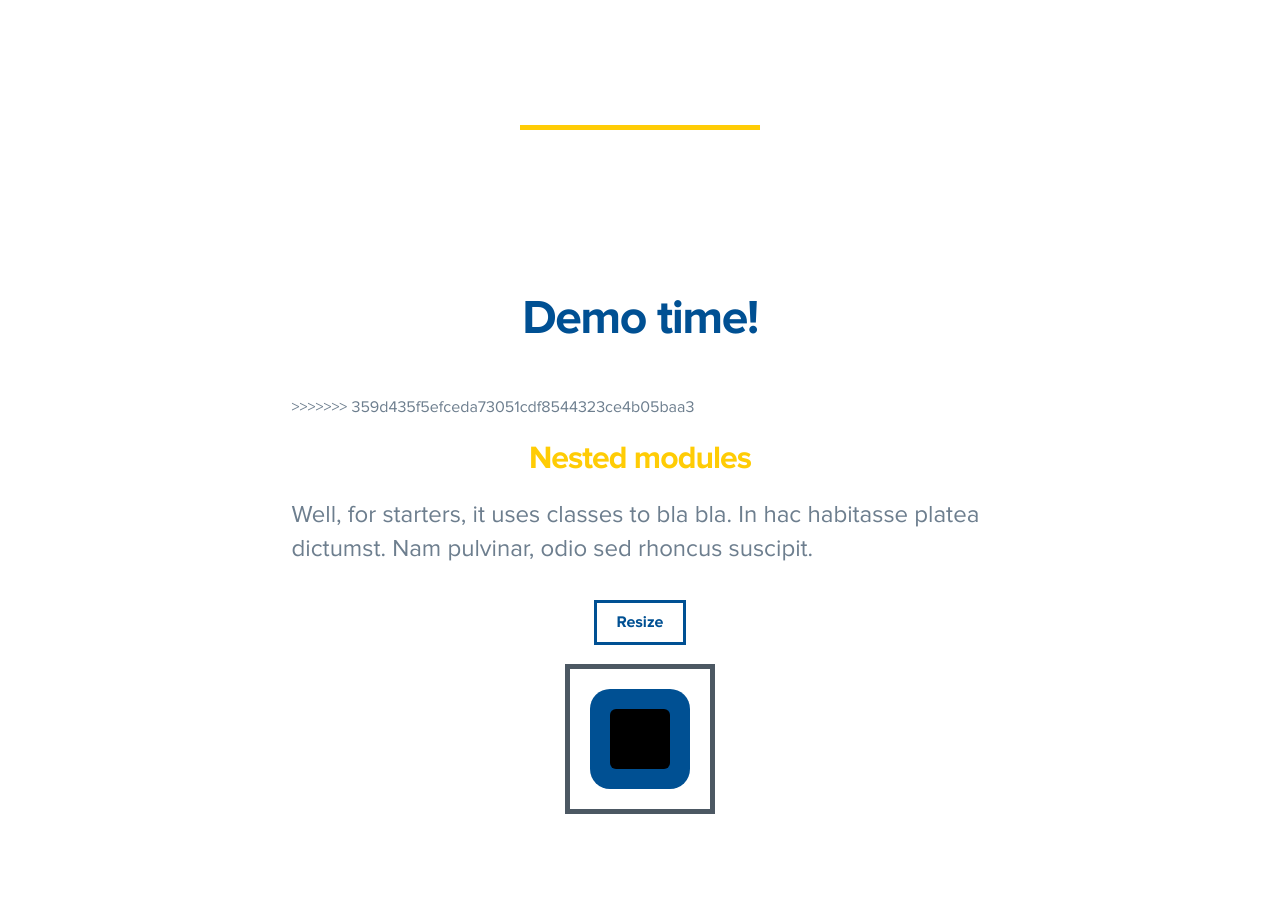
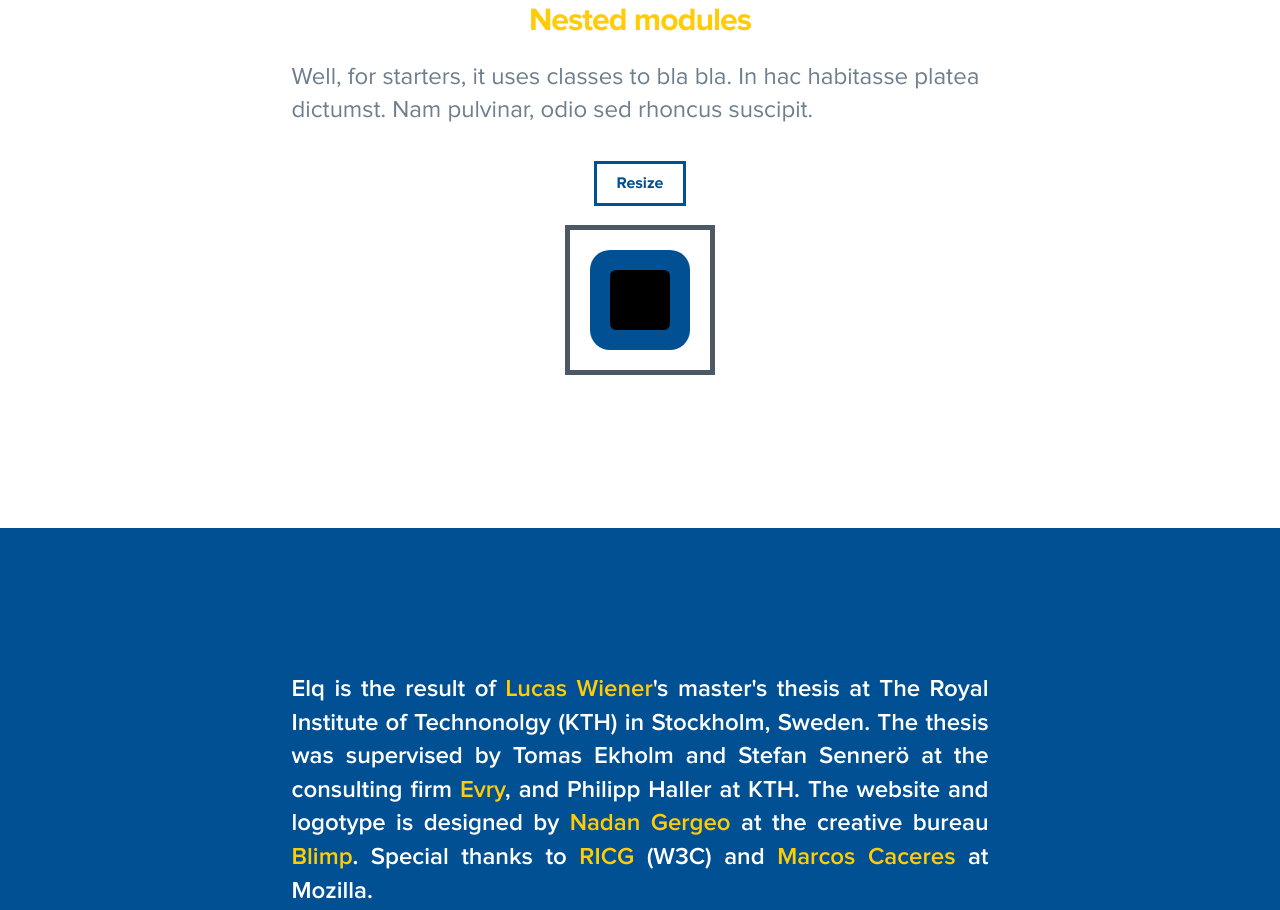
Before and after one commit to elqteam/elq.io, a website with bundled scripts: page dist/index.html in a window 1280 px wide. Shown: the part 3086-3996 px from the top of the page. Built offline with nearby package versions, Linux system fonts and the light colour scheme.

```diff
--- a/dist/index.html
+++ b/dist/index.html
@@ -84,25 +84,10 @@
             <script src="https://gist.github.com/wnr/0c2ee84e12398d75eb2f.js"></script>
 
 
-
             <!-- <center><button class="btn btn-blue">More demos</button></center> -->
 
-<<<<<<< HEAD
             <br>
             <br>
-=======
-        </div>
-    </section>
-
-    <hr class="section-separator">
-
-
-    <section>
-        <div class="container">
-            <header>
-                <h1>Demo time!</h1>
-            </header>
->>>>>>> 359d435f5efceda73051cdf8544323ce4b05baa3
 
             <h2>Nested modules</h2>
             <p>Well, for starters, it uses classes to bla bla. In hac habitasse platea dictumst. Nam pulvinar, odio sed rhoncus suscipit.</p>
```
